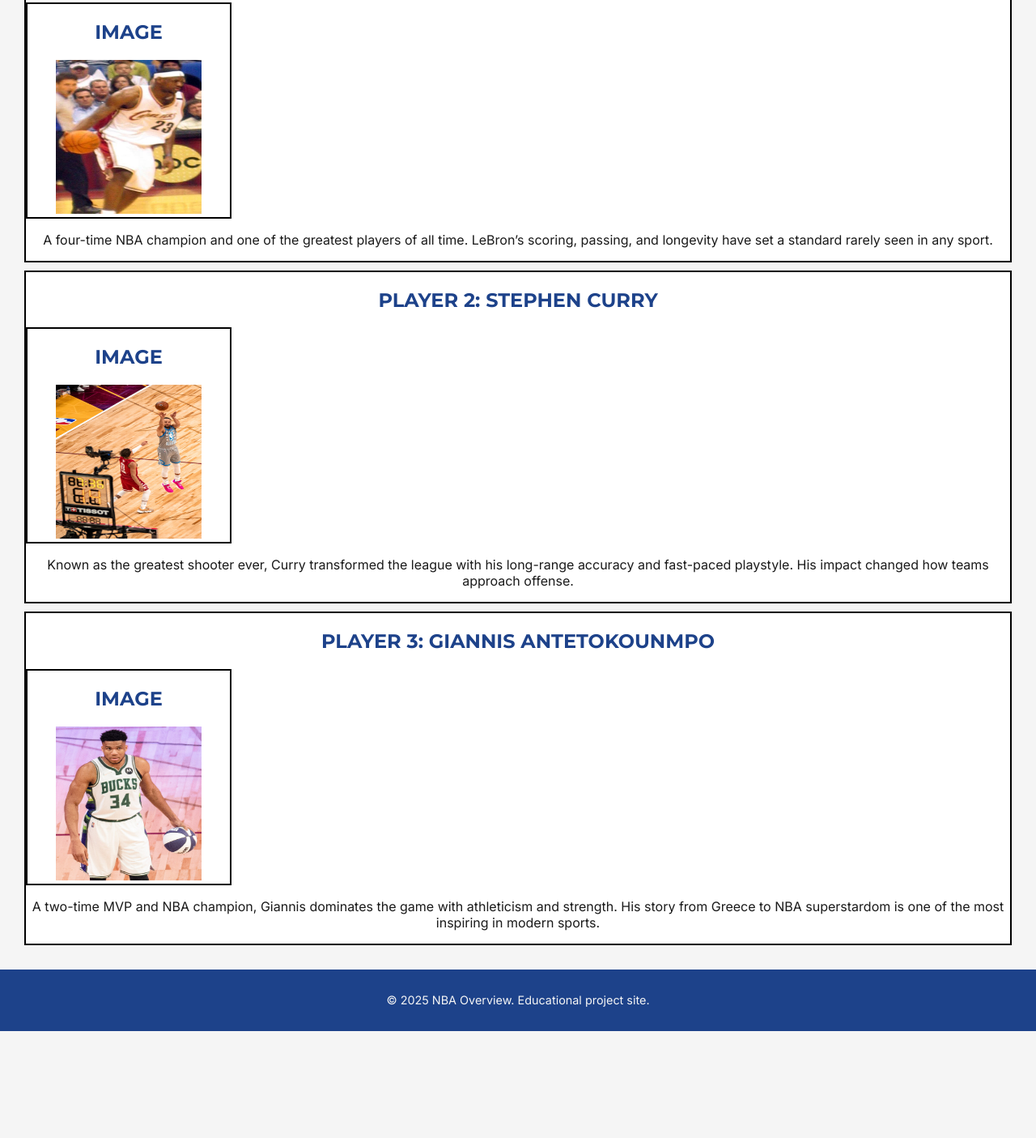
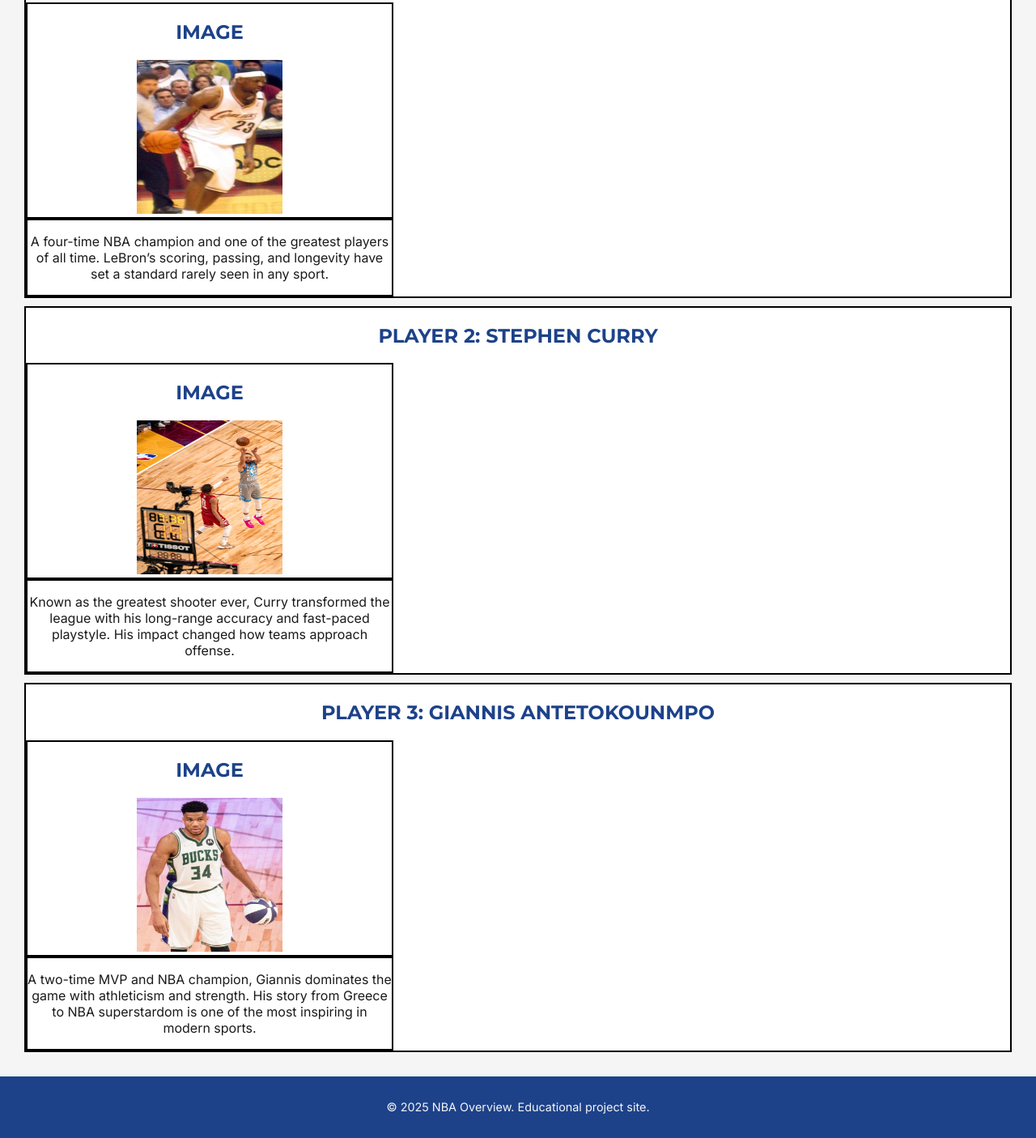
Before and after one commit to IHeredia-53/wdd130-Kemeny, a plain HTML site: page star_players.html in a window 1280 px wide. Shown: the part 293-1698 px from the top of the page at 81% size. Before the commit the page ends 1566 px from the top, so only its background shows below. Drawn offline with Linux system fonts and the light colour scheme.

Commit message:
updated style.css

```diff
--- a/styles/styles.css
+++ b/styles/styles.css
@@ -158,7 +158,12 @@ footer {
 
 #player1 #image {
     border: 2px solid black;
-    width: 250px;
+    width: 450px;
+}
+
+#player1 #summary {
+    border: 2px solid black;
+    width: 450px;
 }
 
 #player2 {
@@ -174,7 +179,12 @@ footer {
 
 #player2 #image {
     border: 2px solid black;
-    width: 250px;
+    width: 450px;
+}
+
+#player2 #summary {
+    border: 2px solid black;
+    width: 450px;
 }
 
 #player3 {
@@ -190,7 +200,12 @@ footer {
 
 #player3 #image {
     border: 2px solid black;
-    width: 250px;
+    width: 450px;
+}
+
+#player3 #summary {
+    border: 2px solid black;
+    width: 450px;
 }
 
 @media (max-width: 768px) {
```
